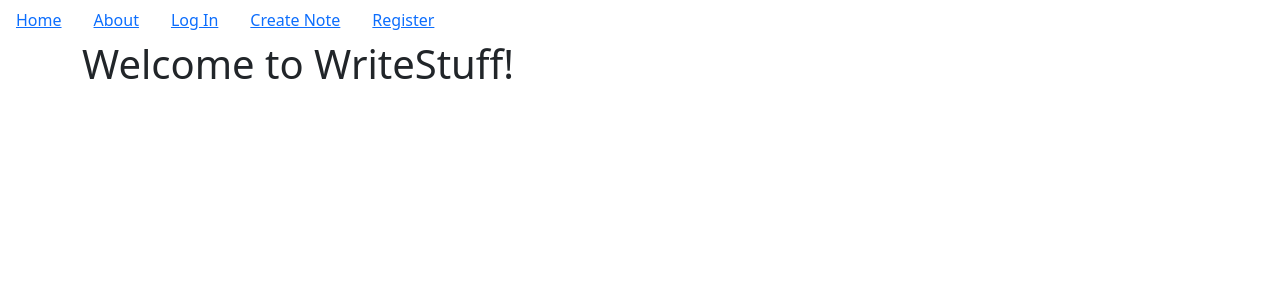
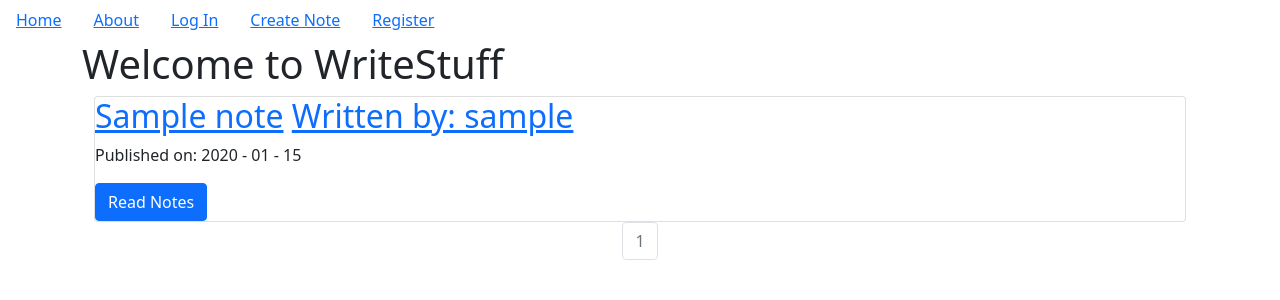
Before and after one commit to jgl3hb/writestuff, a Python web app: template myapp/templates/index.html in a window 1280 px wide. Shown: the top 300 px of the page. Run offline with Jinja, Linux system fonts and the light colour scheme; the template is opened without the code that fills it: most values are stand-ins (such as "Sample title", 1, 10 or a date in 2020).

Commit message:
index touchup

```diff
--- a/myapp/templates/index.html
+++ b/myapp/templates/index.html
@@ -1,7 +1,36 @@
 {% extends "base.html" %}
 {% block content %}
     <div class="jumbotron">
-        <h1>Welcome to WriteStuff!</h1>
+        <h1>Welcome to WriteStuff</h1>
+    </div>
+    <div class="container">
+        {% for post in notes.items %}
+            <div class="card">
+                <div class="car-boy">
+                    <h2>
+                        <a class="card-title" href="{{url_for('notes.note', note_id=note.id)}}">{{note.title}}</a>
+                        <a href="{{url_for('users.user_notes', username=note.author.username)}}">Written by: {{note.author.username}}</a>
+                    </h2>
+                    <p>Published on: {{note.date.strftime('%Y - %m - %d')}}</p>
+                    <a class="btn btn-primary" href="{{url_for('notes.note', note_id=note.id)}}">Read Notes</a>
+                </div>
+            </div>
+        {% endfor %}
     </div>
 
+    <nav aria-label="Page Navigation example">
+        <ul class="pagination justify-content-center">
+            {% for page_num in notes.iter_pages(left_edge=1, right_edge=1, left_current=1, right_current=2) %}
+                {% if notes.page == page_num %}
+                <li class="page-item disabled">
+                    <a class="page-link" href="{{url_for('core.index', page=page_num)}}">{{ page_num }}</a>
+                </li>
+                {% else %}
+                <li class="page-item">
+                    <a class="page-link" href="{{url_for('core.index', page=page_num)}}">{{ page_num }}</a>
+                </li>
+                {% endif %}
+            {% endfor %}
+        </ul>
+    </nav>
 {% endblock %}
```
